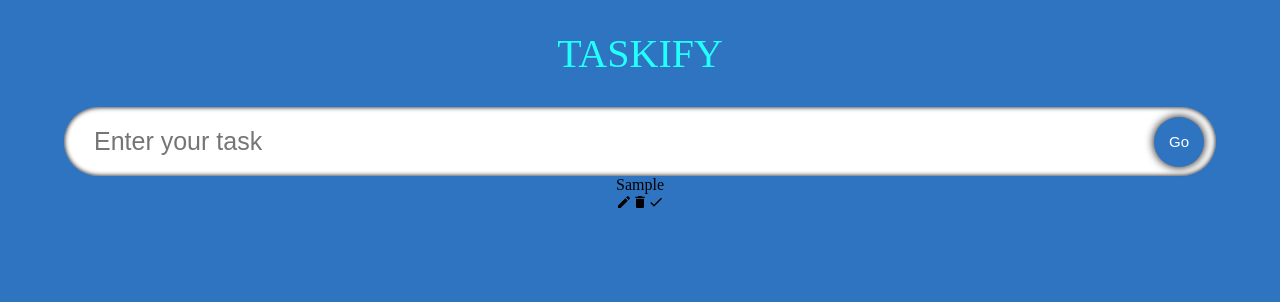
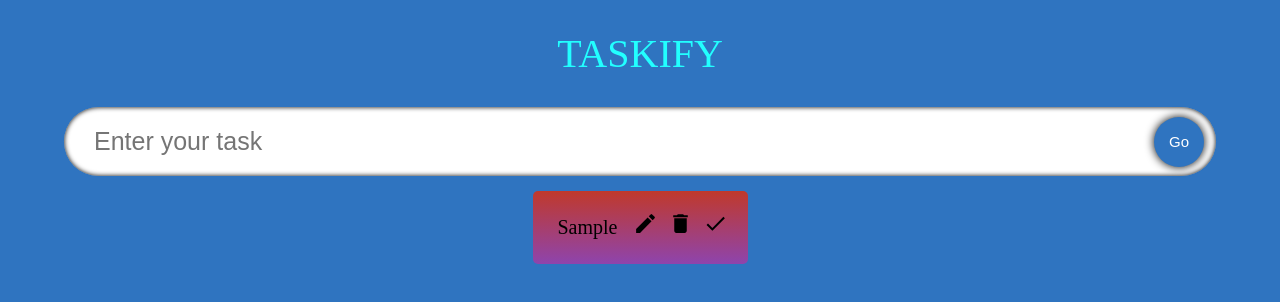
Before and after one commit to pouryaghazizadeh/to-doList-react-typescript, a React (Create React App) app: page / in a window 1280 px wide. Both pictures are taken after typing "Sample" into the empty fields and a click on the button "Go". Shown: the top 302 px of the page. Built offline with nearby package versions, Linux system fonts and the light colour scheme; a web font is replaced by a local one.

Commit message:
style some component

```diff
--- a/src/App.tsx
+++ b/src/App.tsx
@@ -1,6 +1,6 @@
 import React, { useState } from "react";
 import InputField from "./components/form/index";
-import { Todo } from "./components/model/model";
+import { Todo } from "./model/model";
 import { GlobalStyle } from "./GlobalStyle";
 import TodoList from "./components/todoList/index"
 const App:React.FC =()=> {
--- a/src/components/form/index.tsx
+++ b/src/components/form/index.tsx
@@ -10,6 +10,7 @@ const inputRef = useRef<HTMLInputElement >(null)
     return (
         <Form onSubmit={(e)=>{handleAdd(e)
         inputRef.current?.blur()}}>
+
             <Input type="input" placeholder="Enter your task" value={todo}
             onChange={(e)=>{
                 setTodo(e.target.value)
--- a/src/components/form/view.ts
+++ b/src/components/form/view.ts
@@ -20,7 +20,10 @@ box-shadow: inset 0 0 5px black;
     box-shadow: 0 0 10px 1000px rgba(0,0,0,0.5);
     outline: none;
 }
+@media screen and (max-width: 700px) {
 
+    width: 95%;
+}
 
 `
 
--- a/src/components/singleTodo/index.tsx
+++ b/src/components/singleTodo/index.tsx
@@ -1,6 +1,7 @@
 import React from 'react'
-import { Todo } from '../model/model'
+import { Todo } from '../../model/model'
 import {MdModeEdit,MdDelete,MdDone}from "react-icons/md"
+import {SingleTodos,SingleText,Icon} from "./view"
 type Props = {
     todo:Todo,
     todos:Todo[],
@@ -8,16 +9,19 @@ type Props = {
 
 }
 function SingleTodo({todos,setTodos,todo}:Props) {
+    const handelDone=(id:number)=>{
+        // setTodos(todos.map())
+    }
     return (
-        <form>
-            <span>{todo.todo}</span>
+        <SingleTodos>
+            <SingleText>{todo.todo}</SingleText>
             <div>
-                <span><MdModeEdit/></span>
-                <span><MdDelete/></span>
-                <span><MdDone/></span>
+                <Icon><MdModeEdit/></Icon>
+                <Icon><MdDelete/></Icon>
+                <Icon onClick={()=>handelDone(todo.id)}><MdDone/></Icon>
             </div>
 
-        </form>
+        </SingleTodos>
     )
 }
 
--- /dev/null
+++ b/src/components/singleTodo/view.ts
@@ -0,0 +1,35 @@
+import styled from "styled-components";
+
+
+
+export const SingleTodos = styled.form`
+  display: flex;
+  border-radius: 5px;
+  padding: 20px;
+  margin-top: 15px;
+  /* background-image: url("https://img.freepik.com/free-photo/crumpled-yellow-paper-background-close-up_60487-2390.jpg?size=626&ext=jpg"); */
+  transition: 0.2s;
+  background: linear-gradient(#c0392b,
+#8e44ad);
+
+
+
+`
+
+export const SingleText = styled.span`
+  flex: 1;
+  padding: 5px;
+  border: none;
+  font-size: 20px;
+
+  &:focus{
+    outline: none;
+  }
+
+`
+
+export const Icon = styled.span`
+  margin-left: 10px;
+  font-size: 25px;
+  cursor: pointer;
+`
--- a/src/components/todoList/index.tsx
+++ b/src/components/todoList/index.tsx
@@ -1,20 +1,21 @@
 import React from 'react'
-import { Todo } from "../model/model";
+import { Todo } from "../../model/model";
 import SingleTodo from '../singleTodo';
+import {ContainerTodo}from "./view"
 interface Props{
     todos: Todo[];
     setTodos:React.Dispatch<React.SetStateAction<Todo[]>>
 }
 const TodoList:React.FC<Props> = ({todos,setTodos}) =>{
     return (
-        <div>
+        <ContainerTodo>
             {todos.map((todo)=>{
                 return(<SingleTodo todo={todo} key={todo.id}
                     todos={todos}  setTodos={setTodos}
                 />)
             })}
 
-        </div>
+        </ContainerTodo>
     )
 }
 
--- /dev/null
+++ b/src/components/todoList/view.ts
@@ -0,0 +1,10 @@
+import styled from "styled-components";
+export const ContainerTodo = styled.div`
+
+
+
+@media screen and  (max-width: 700px) {
+    width: 95%;
+    flex-direction: column;
+    }
+`
```
Also changed, not shown: src/model/model.ts (renamed from src/components/model/model.ts).
